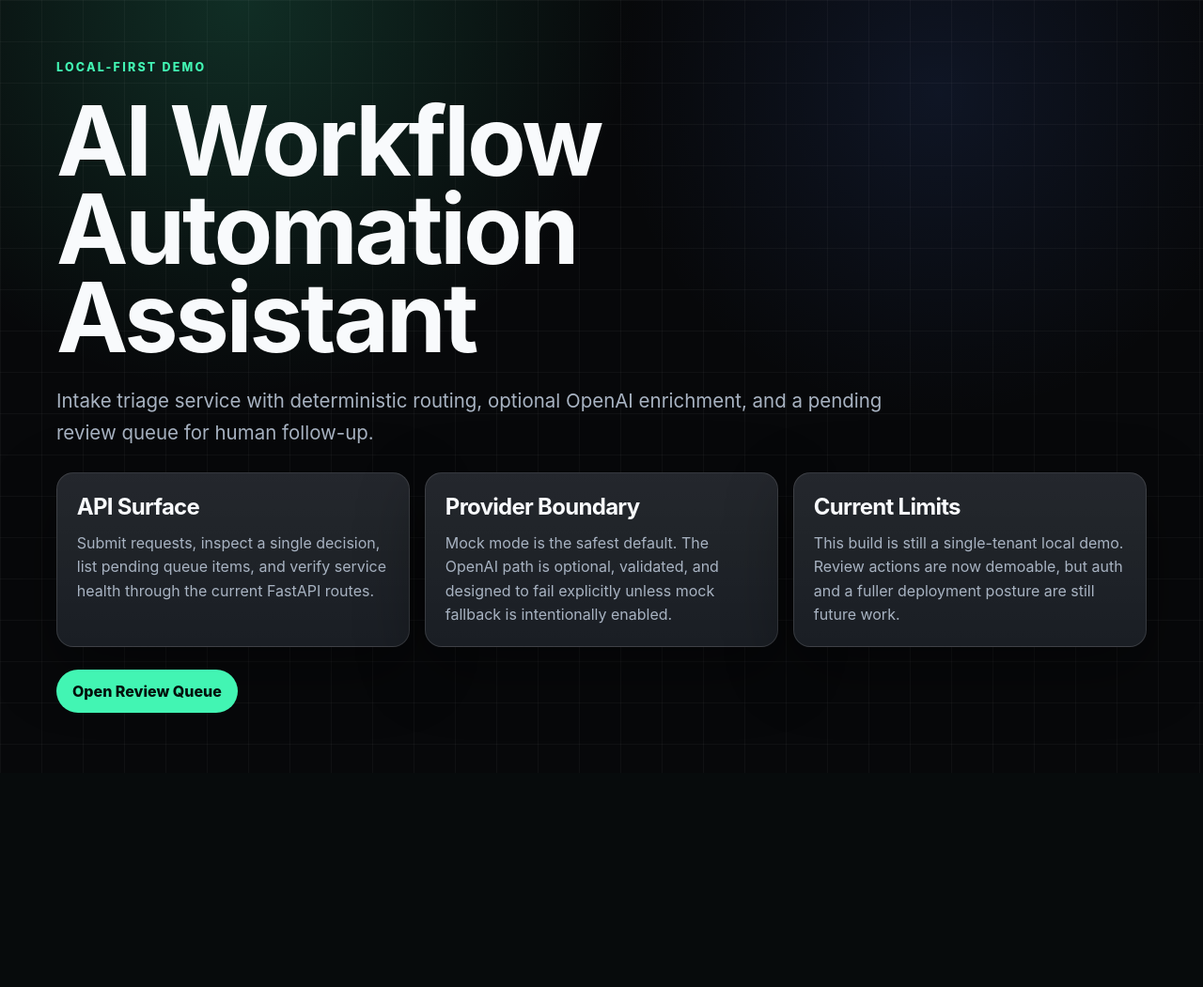
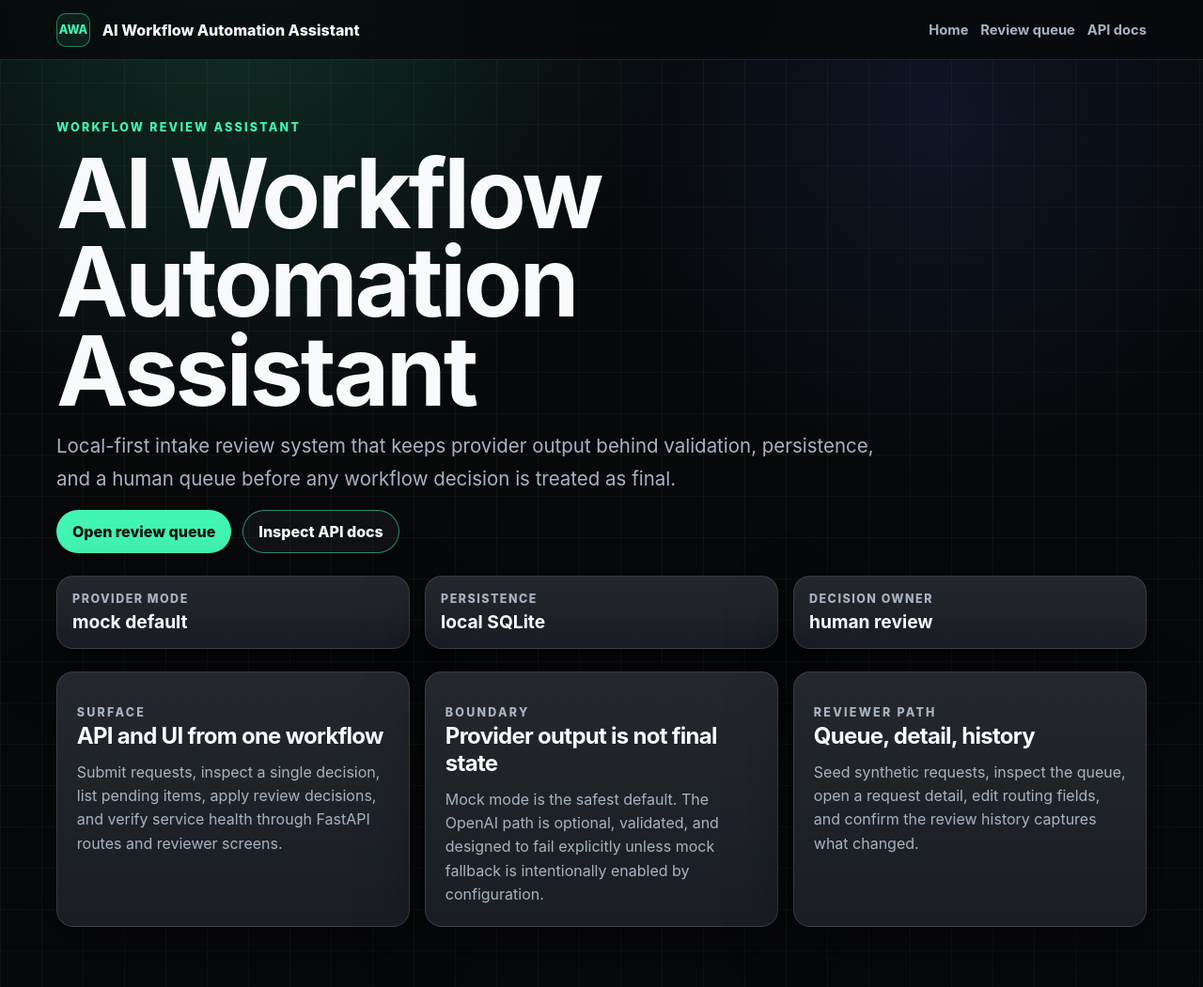
Before and after one commit to ADiamond12/ai-workflow-automation-assistant, a FastAPI app: page / in a window 1280 px wide. Shown: the whole page at 94% size. Before the commit the page ends 793 px from the top, so only its background shows below. Run offline with FastAPI, Linux system fonts and the light colour scheme.

Commit message:
Polish workflow review demo

```diff
--- a/app/static/styles.css
+++ b/app/static/styles.css
@@ -39,6 +39,55 @@ a {
   color: inherit;
 }
 
+.topbar {
+  position: sticky;
+  top: 0;
+  z-index: 10;
+  display: flex;
+  align-items: center;
+  justify-content: space-between;
+  gap: 1rem;
+  padding: 0.85rem max(1rem, calc((100vw - 1160px) / 2));
+  border-bottom: 1px solid var(--border);
+  background: rgba(7, 8, 10, 0.78);
+  backdrop-filter: blur(18px);
+}
+
+.brand,
+.topbar nav {
+  display: inline-flex;
+  align-items: center;
+  gap: 0.8rem;
+}
+
+.brand {
+  text-decoration: none;
+  font-weight: 850;
+}
+
+.brand-mark {
+  display: inline-grid;
+  width: 36px;
+  height: 36px;
+  place-items: center;
+  border: 1px solid rgba(66, 245, 179, 0.45);
+  border-radius: 10px;
+  color: var(--accent);
+  background: rgba(66, 245, 179, 0.09);
+  font-size: 0.78rem;
+}
+
+.topbar nav a {
+  color: var(--muted);
+  text-decoration: none;
+  font-weight: 750;
+  font-size: 0.92rem;
+}
+
+.topbar nav a:hover {
+  color: var(--text);
+}
+
 .shell {
   width: min(1160px, calc(100% - 3rem));
   margin: 0 auto;
@@ -52,8 +101,13 @@ a {
 }
 
 .hero {
-  min-height: calc(100vh - 8rem);
+  min-height: calc(100vh - 9rem);
   align-content: center;
+}
+
+.hero-copy {
+  display: grid;
+  gap: 1rem;
 }
 
 .eyebrow {
@@ -91,14 +145,16 @@ h2 {
 }
 
 .card-grid,
-.detail-grid {
+.detail-grid,
+.proof-strip {
   display: grid;
   grid-template-columns: repeat(auto-fit, minmax(260px, 1fr));
   gap: 1rem;
 }
 
 .card,
-.panel {
+.panel,
+.proof-strip > div {
   border: 1px solid var(--border);
   border-radius: 18px;
   background:
@@ -111,6 +167,29 @@ h2 {
   padding: 1.3rem;
 }
 
+.proof-strip > div {
+  padding: 1rem;
+}
+
+.proof-strip span {
+  display: block;
+  color: var(--muted);
+  font-size: 0.78rem;
+  font-weight: 800;
+  letter-spacing: 0.12em;
+  text-transform: uppercase;
+}
+
+.proof-strip strong {
+  display: block;
+  margin-top: 0.3rem;
+  font-size: 1.2rem;
+}
+
+.proof-strip-compact {
+  grid-template-columns: repeat(auto-fit, minmax(190px, 1fr));
+}
+
 .card h2,
 .panel h2 {
   margin: 0;
@@ -120,7 +199,9 @@ h2 {
 .queue-summary,
 .history-notes,
 .empty-state,
-.detail-list dd {
+.detail-list dd,
+.form-note,
+.callout {
   color: var(--muted);
   line-height: 1.58;
 }
--- a/app/templates/base.html
+++ b/app/templates/base.html
@@ -7,6 +7,17 @@
     <link rel="stylesheet" href="{{ url_for('static', path='/styles.css') }}" />
   </head>
   <body>
+    <header class="topbar">
+      <a class="brand" href="/">
+        <span class="brand-mark">AWA</span>
+        <span>{{ app_name }}</span>
+      </a>
+      <nav aria-label="Primary">
+        <a href="/">Home</a>
+        <a href="/queue">Review queue</a>
+        <a href="/docs">API docs</a>
+      </nav>
+    </header>
     <main class="shell">
       {% block content %}{% endblock %}
     </main>
--- a/app/templates/index.html
+++ b/app/templates/index.html
@@ -2,37 +2,59 @@
 
 {% block content %}
 <section class="hero">
-  <p class="eyebrow">Local-First Demo</p>
-  <h1>{{ app_name }}</h1>
-  <p class="lede">
-    Intake triage service with deterministic routing, optional OpenAI enrichment, and a pending
-    review queue for human follow-up.
-  </p>
+  <div class="hero-copy">
+    <p class="eyebrow">Workflow review assistant</p>
+    <h1>{{ app_name }}</h1>
+    <p class="lede">
+      Local-first intake review system that keeps provider output behind validation, persistence,
+      and a human queue before any workflow decision is treated as final.
+    </p>
+    <div class="cta-row">
+      <a class="button" href="/queue">Open review queue</a>
+      <a class="button button-secondary" href="/docs">Inspect API docs</a>
+    </div>
+  </div>
+
+  <section class="proof-strip" aria-label="Project boundaries">
+    <div>
+      <span>Provider mode</span>
+      <strong>mock default</strong>
+    </div>
+    <div>
+      <span>Persistence</span>
+      <strong>local SQLite</strong>
+    </div>
+    <div>
+      <span>Decision owner</span>
+      <strong>human review</strong>
+    </div>
+  </section>
+
   <div class="card-grid">
     <article class="card">
-      <h2>API Surface</h2>
+      <p class="eyebrow">Surface</p>
+      <h2>API and UI from one workflow</h2>
       <p>
-        Submit requests, inspect a single decision, list pending queue items, and verify service
-        health through the current FastAPI routes.
+        Submit requests, inspect a single decision, list pending items, apply review decisions,
+        and verify service health through FastAPI routes and reviewer screens.
       </p>
     </article>
     <article class="card">
-      <h2>Provider Boundary</h2>
+      <p class="eyebrow">Boundary</p>
+      <h2>Provider output is not final state</h2>
       <p>
         Mock mode is the safest default. The OpenAI path is optional, validated, and designed to
-        fail explicitly unless mock fallback is intentionally enabled.
+        fail explicitly unless mock fallback is intentionally enabled by configuration.
       </p>
     </article>
     <article class="card">
-      <h2>Current Limits</h2>
+      <p class="eyebrow">Reviewer path</p>
+      <h2>Queue, detail, history</h2>
       <p>
-        This build is still a single-tenant local demo. Review actions are now demoable, but
-        auth and a fuller deployment posture are still future work.
+        Seed synthetic requests, inspect the queue, open a request detail, edit routing fields,
+        and confirm the review history captures what changed.
       </p>
     </article>
   </div>
-  <div class="cta-row">
-    <a class="button" href="/queue">Open Review Queue</a>
-  </div>
 </section>
 {% endblock %}
```
Also changed, not shown: other parts of app/static/styles.css (+51 -0 lines), app/templates/queue.html (+21 -4 lines), app/templates/request_detail.html (+29 -1 lines), README.md, docs/README.md, 4 other files.
